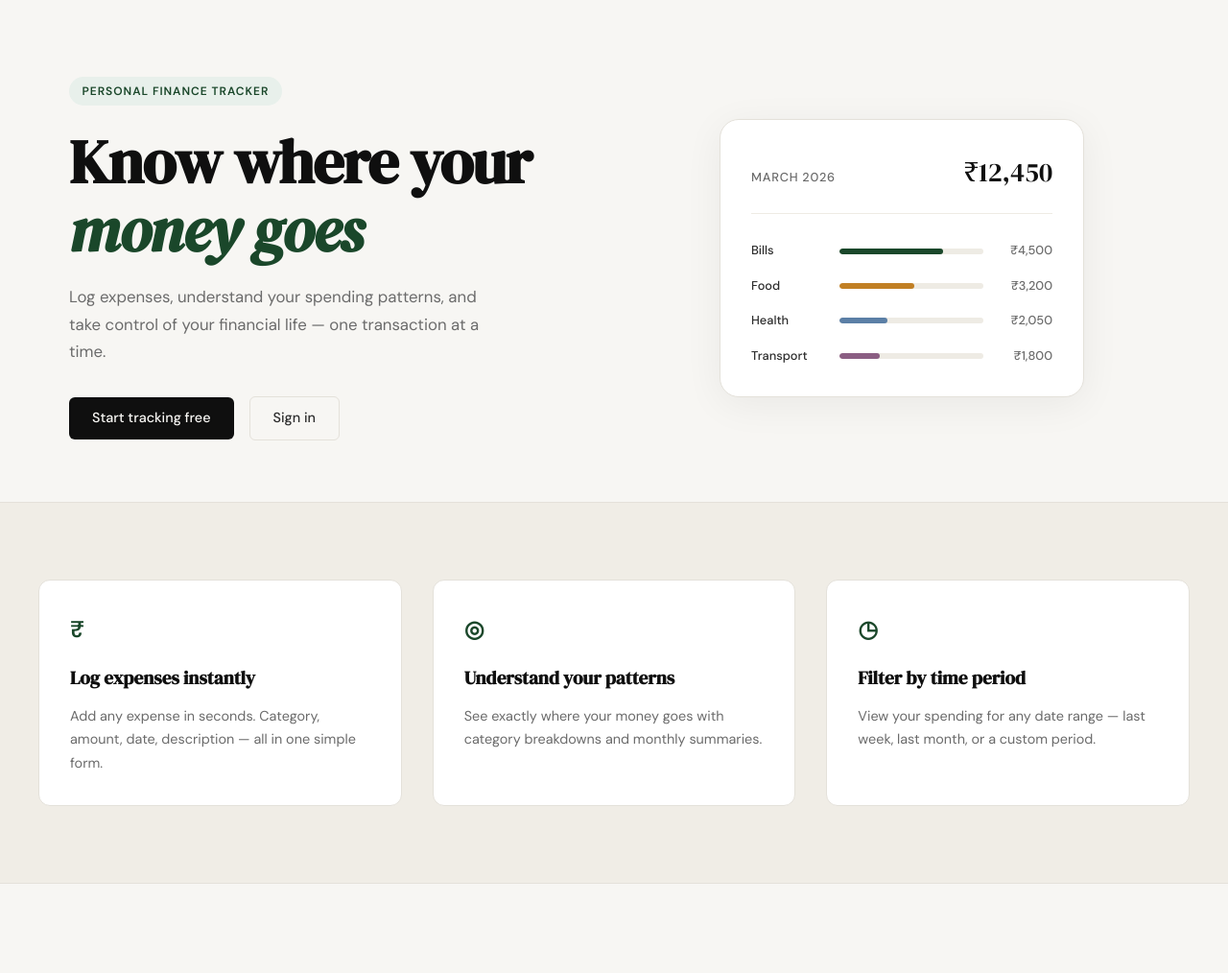
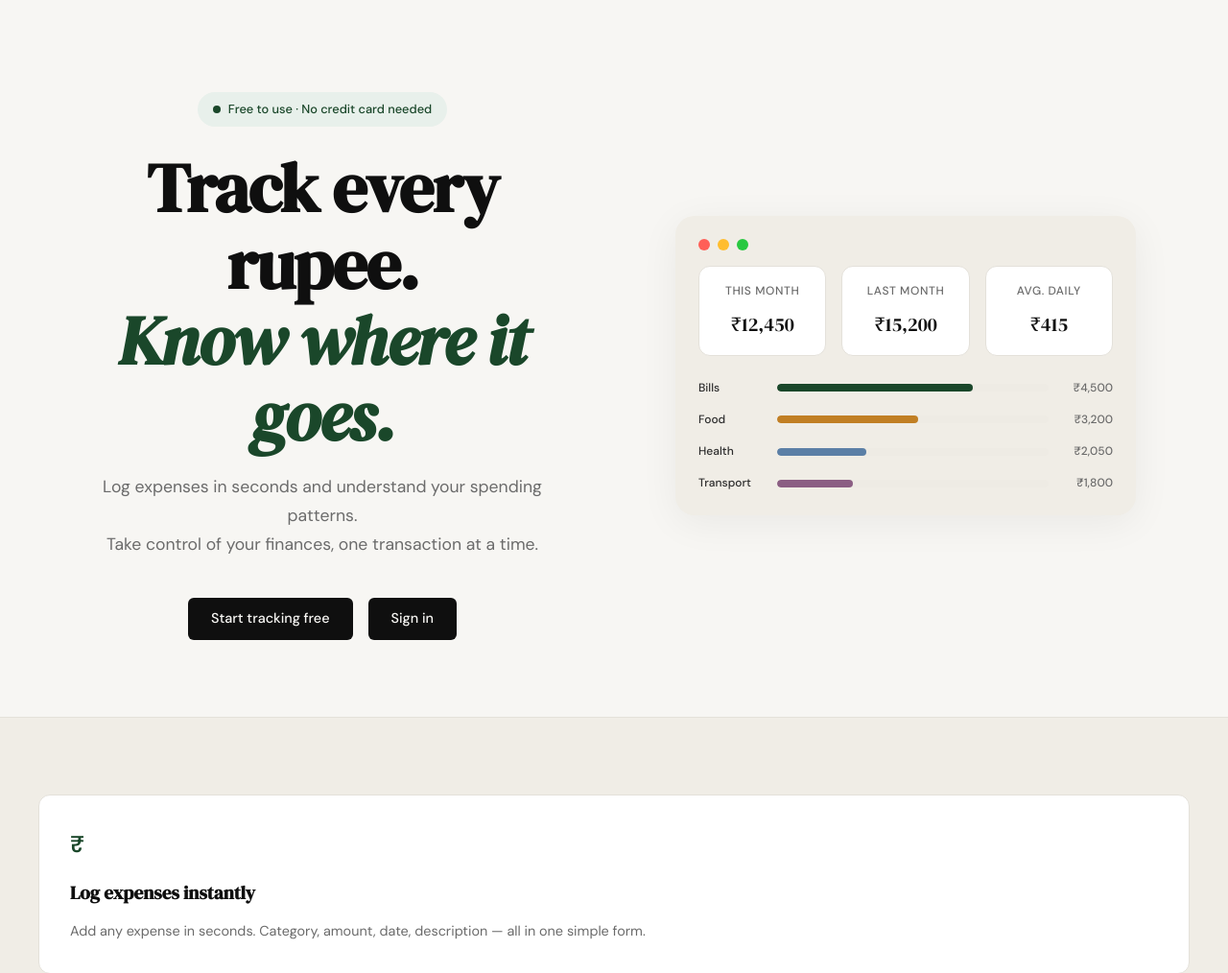
Before and after one commit to shubhammgits/spendly, a Flask app: page / in a window 1280 px wide. Shown: the part 61-1075 px from the top of the page at 96% size. Run offline with Flask 3, Linux system fonts and the light colour scheme.

Commit message:
landing: hero page

```diff
--- a/static/css/style.css
+++ b/static/css/style.css
@@ -124,58 +124,73 @@ a { color: inherit; text-decoration: none; }
 /* ------------------------------------------------------------------ */
 
 .hero {
-    padding: 5rem 2rem 4rem;
+    padding: 6rem 2rem 5rem;
     display: grid;
     grid-template-columns: 1fr 1fr;
-    gap: 4rem;
+    gap: 5rem;
     align-items: center;
     max-width: var(--max-width);
     margin: 0 auto;
 }
 
+.hero-content {
+    text-align: center;
+}
+
 .hero-badge {
-    display: inline-block;
+    display: inline-flex;
+    align-items: center;
+    gap: 0.5rem;
     background: var(--accent-light);
     color: var(--accent);
-    font-size: 0.75rem;
-    font-weight: 600;
-    letter-spacing: 0.08em;
-    text-transform: uppercase;
-    padding: 0.35rem 0.85rem;
+    font-size: 0.8rem;
+    font-weight: 500;
+    padding: 0.5rem 1rem;
     border-radius: 999px;
     margin-bottom: 1.5rem;
 }
 
+.badge-dot {
+    width: 8px;
+    height: 8px;
+    background: var(--accent);
+    border-radius: 50%;
+}
+
 .hero-title {
     font-family: var(--font-display);
-    font-size: clamp(2.5rem, 5vw, 4rem);
+    font-size: clamp(2.75rem, 6vw, 4.5rem);
     line-height: 1.1;
     letter-spacing: -0.02em;
     color: var(--ink);
     margin-bottom: 1.25rem;
 }
 
-.hero-title em {
+.title-teal {
+    color: var(--accent);
     font-style: italic;
-    color: var(--accent);
 }
 
 .hero-subtitle {
-    font-size: 1.05rem;
+    font-size: 1.1rem;
     color: var(--ink-muted);
     line-height: 1.7;
-    max-width: 460px;
-    margin-bottom: 2rem;
+    max-width: 480px;
+    margin: 0 auto 2.5rem;
 }
 
 .hero-actions {
     display: flex;
     gap: 1rem;
-    align-items: center;
+    justify-content: center;
+}
+
+.btn-login {
+    background: var(--ink) !important;
 }
 
 /* ------------------------------------------------------------------ */
-/* Mock card (hero visual)                                             */
+/* App preview (hero visual)                                           */
 /* ------------------------------------------------------------------ */
 
 .hero-visual {
@@ -183,74 +198,105 @@ a { color: inherit; text-decoration: none; }
     justify-content: center;
 }
 
-.mock-card {
-    background: var(--paper-card);
-    border: 1px solid var(--border);
+.app-preview {
+    background: var(--paper-warm);
     border-radius: var(--radius-lg);
-    padding: 2rem;
+    padding: 1.5rem;
     width: 100%;
-    max-width: 380px;
+    max-width: 480px;
     box-shadow: 0 8px 40px rgba(0,0,0,0.06);
 }
 
-.mock-card-header {
-    display: flex;
-    justify-content: space-between;
-    align-items: baseline;
-    margin-bottom: 1.75rem;
-    padding-bottom: 1.25rem;
-    border-bottom: 1px solid var(--border-soft);
+.preview-header {
+    margin-bottom: 1rem;
 }
 
-.mock-label {
-    font-size: 0.8rem;
+.traffic-lights {
+    display: flex;
+    gap: 0.5rem;
+}
+
+.traffic-light {
+    width: 12px;
+    height: 12px;
+    border-radius: 50%;
+}
+
+.traffic-light.red { background: #ff5f57; }
+.traffic-light.yellow { background: #ffbd2e; }
+.traffic-light.green { background: #28c840; }
+
+.preview-stats {
+    display: grid;
+    grid-template-columns: repeat(3, 1fr);
+    gap: 1rem;
+    margin-bottom: 1.5rem;
+}
+
+.stat-card {
+    background: var(--paper-card);
+    border: 1px solid var(--border);
+    border-radius: var(--radius-md);
+    padding: 1rem;
+    text-align: center;
+}
+
+.stat-label {
+    display: block;
+    font-size: 0.75rem;
     font-weight: 500;
     color: var(--ink-muted);
     text-transform: uppercase;
-    letter-spacing: 0.06em;
+    letter-spacing: 0.05em;
+    margin-bottom: 0.5rem;
 }
 
-.mock-total {
+.stat-value {
+    display: block;
     font-family: var(--font-display);
-    font-size: 1.75rem;
+    font-size: 1.25rem;
     color: var(--ink);
 }
 
-.mock-bars { display: flex; flex-direction: column; gap: 1rem; }
+.preview-chart {
+    display: flex;
+    flex-direction: column;
+    gap: 0.875rem;
+}
 
-.mock-bar-row {
+.chart-row {
     display: grid;
-    grid-template-columns: 80px 1fr 60px;
+    grid-template-columns: 70px 1fr 55px;
     align-items: center;
     gap: 0.75rem;
 }
 
-.mock-cat {
-    font-size: 0.8rem;
+.chart-cat {
+    font-size: 0.75rem;
     font-weight: 500;
     color: var(--ink-soft);
 }
 
-.mock-bar-track {
-    height: 6px;
+.chart-bar-track {
+    height: 8px;
     background: var(--border-soft);
     border-radius: 999px;
     overflow: hidden;
 }
 
-.mock-bar {
+.chart-bar {
     height: 100%;
     background: var(--accent);
     border-radius: 999px;
     transition: width 0.6s ease;
 }
 
-.mock-bar-2 { background: var(--accent-2); }
-.mock-bar-3 { background: #5b7fa6; }
-.mock-bar-4 { background: #8b5e83; }
+.chart-bar.bar-2 { background: var(--accent-2); }
+.chart-bar.bar-3 { background: #5b7fa6; }
+.chart-bar.bar-4 { background: #8b5e83; }
 
-.mock-amt {
-    font-size: 0.8rem;
+.chart-amt {
+    font-size: 0.75rem;
     font-weight: 500;
     color: var(--ink-muted);
     text-align: right;
@@ -564,12 +610,16 @@ a { color: inherit; text-decoration: none; }
 @media (max-width: 900px) {
     .hero {
         grid-template-columns: 1fr;
+        gap: 3rem;
+    }
+
+    .hero-content {
         text-align: center;
     }
 
     .hero-subtitle { max-width: 100%; }
     .hero-actions { justify-content: center; }
-    .hero-visual { display: none; }
+}
 
     .features-inner { grid-template-columns: 1fr; }
 }
--- a/templates/landing.html
+++ b/templates/landing.html
@@ -5,56 +5,67 @@
 {% block content %}
 
 <section class="hero">
-    <div class="hero-inner">
-        <div class="hero-badge">Personal Finance Tracker</div>
+    <div class="hero-content">
+        <div class="hero-badge">
+            <span class="badge-dot"></span>
+            Free to use · No credit card needed
+        </div>
         <h1 class="hero-title">
-            Know where your<br>
-            <em>money goes</em>
+            Track every rupee.<br>
+            <span class="title-teal">Know where it goes.</span>
         </h1>
         <p class="hero-subtitle">
-            Log expenses, understand your spending patterns,
-            and take control of your financial life —
-            one transaction at a time.
+            Log expenses in seconds and understand your spending patterns.<br>
+            Take control of your finances, one transaction at a time.
         </p>
         <div class="hero-actions">
             <a href="{{ url_for('register') }}" class="btn-primary">Start tracking free</a>
-            <a href="{{ url_for('login') }}" class="btn-ghost">Sign in</a>
+            <a href="{{ url_for('login') }}" class="btn-primary btn-login">Sign in</a>
         </div>
     </div>
     <div class="hero-visual">
-        <div class="mock-card">
-            <div class="mock-card-header">
-                <span class="mock-label">March 2026</span>
-                <span class="mock-total">₹12,450</span>
+        <div class="app-preview">
+            <div class="preview-header">
+                <div class="traffic-lights">
+                    <span class="traffic-light red"></span>
+                    <span class="traffic-light yellow"></span>
+                    <span class="traffic-light green"></span>
+                </div>
             </div>
-            <div class="mock-bars">
-                <div class="mock-bar-row">
-                    <span class="mock-cat">Bills</span>
-                    <div class="mock-bar-track">
-                        <div class="mock-bar" style="width: 72%"></div>
-                    </div>
-                    <span class="mock-amt">₹4,500</span>
+            <div class="preview-stats">
+                <div class="stat-card">
+                    <span class="stat-label">This Month</span>
+                    <span class="stat-value">₹12,450</span>
                 </div>
-                <div class="mock-bar-row">
-                    <span class="mock-cat">Food</span>
-                    <div class="mock-bar-track">
-                        <div class="mock-bar mock-bar-2" style="width: 52%"></div>
-                    </div>
-                    <span class="mock-amt">₹3,200</span>
+                <div class="stat-card">
+                    <span class="stat-label">Last Month</span>
+                    <span class="stat-value">₹15,200</span>
                 </div>
-                <div class="mock-bar-row">
-                    <span class="mock-cat">Health</span>
-                    <div class="mock-bar-track">
-                        <div class="mock-bar mock-bar-3" style="width: 33%"></div>
-                    </div>
-                    <span class="mock-amt">₹2,050</span>
+                <div class="stat-card">
+                    <span class="stat-label">Avg. Daily</span>
+                    <span class="stat-value">₹415</span>
                 </div>
-                <div class="mock-bar-row">
-                    <span class="mock-cat">Transport</span>
-                    <div class="mock-bar-track">
-                        <div class="mock-bar mock-bar-4" style="width: 28%"></div>
-                    </div>
-                    <span class="mock-amt">₹1,800</span>
+            </div>
+            <div class="preview-chart">
+                <div class="chart-row">
+                    <span class="chart-cat">Bills</span>
+                    <div class="chart-bar-track"><div class="chart-bar" style="width: 72%"></div></div>
+                    <span class="chart-amt">₹4,500</span>
+                </div>
+                <div class="chart-row">
+                    <span class="chart-cat">Food</span>
+                    <div class="chart-bar-track"><div class="chart-bar bar-2" style="width: 52%"></div></div>
+                    <span class="chart-amt">₹3,200</span>
+                </div>
+                <div class="chart-row">
+                    <span class="chart-cat">Health</span>
+                    <div class="chart-bar-track"><div class="chart-bar bar-3" style="width: 33%"></div></div>
+                    <span class="chart-amt">₹2,050</span>
+                </div>
+                <div class="chart-row">
+                    <span class="chart-cat">Transport</span>
+                    <div class="chart-bar-track"><div class="chart-bar bar-4" style="width: 28%"></div></div>
+                    <span class="chart-amt">₹1,800</span>
                 </div>
             </div>
         </div>
```
Also changed, not shown: Screenshot 2026-03-25 at 12.36.20 AM.png (added).
